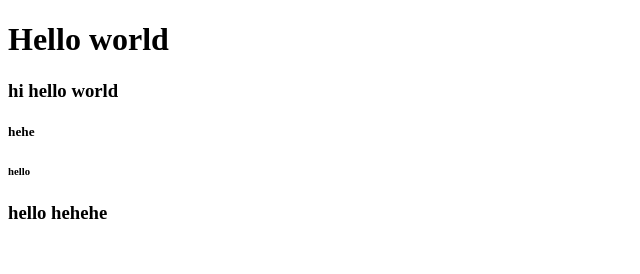
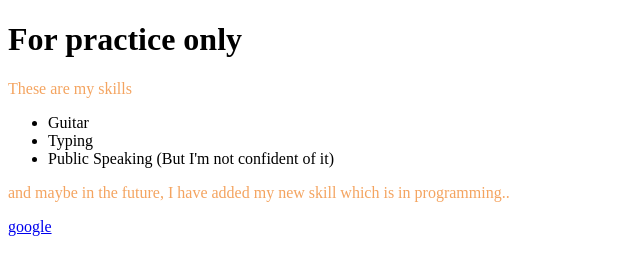
Before and after one commit to france4d/Portfolio, a plain HTML site: page html&css/index.html in a window 1280 px wide. Shown: the whole page, without its empty margins (0-640 px from the left). Drawn offline with Linux system fonts and the light colour scheme.

Commit message:
new codes to practice in html and css

```diff
--- a/html&css/index.html
+++ b/html&css/index.html
@@ -1,16 +1,26 @@
 <!DOCTYPE html>
 <html lang="en">
-<head>
-    <meta charset="UTF-8">
-    <meta name="viewport" content="width=device-width, initial-scale=1.0">
+  <head>
+    <meta charset="UTF-8" />
+    <meta name="viewport" content="width=device-width, initial-scale=1.0" />
     <title>Portfolio</title>
-    <link rel="stylesheet" href="style.css">
-</head>
-<body>
-    <h1>Hello world</h1>
-    <h3>hi hello world</h3>
-    <h5>hehe</h5>
-    <h6>hello</h6>
-    <h3>hello hehehe</h3>
-</body>
+    <link rel="stylesheet" href="style.css" />
+  </head>
+  <body>
+    <h1>For practice only</h1>
+    <p>These are my skills</p>
+
+    <ul>
+      <li>Guitar</li>
+      <li>Typing</li>
+      <li>Public Speaking (But I'm not confident of it)</li>
+    </ul>
+
+    <p>
+      and maybe in the future, I have added my new skill which is in
+      programming..
+    </p>
+
+    <a href="https://www.google.com/">google </a>
+  </body>
 </html>
--- a/html&css/style.css
+++ b/html&css/style.css
@@ -0,0 +1,3 @@
+p {
+  color: sandybrown;
+}
```
